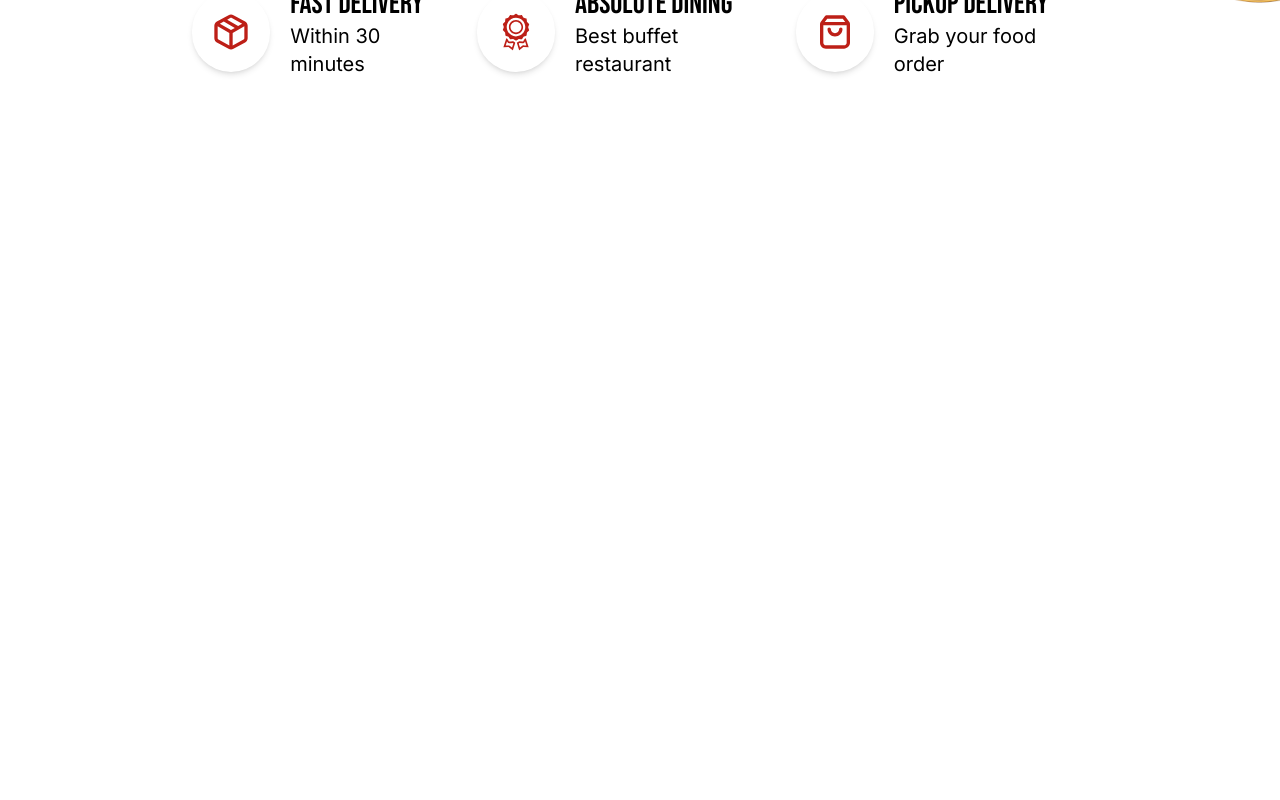
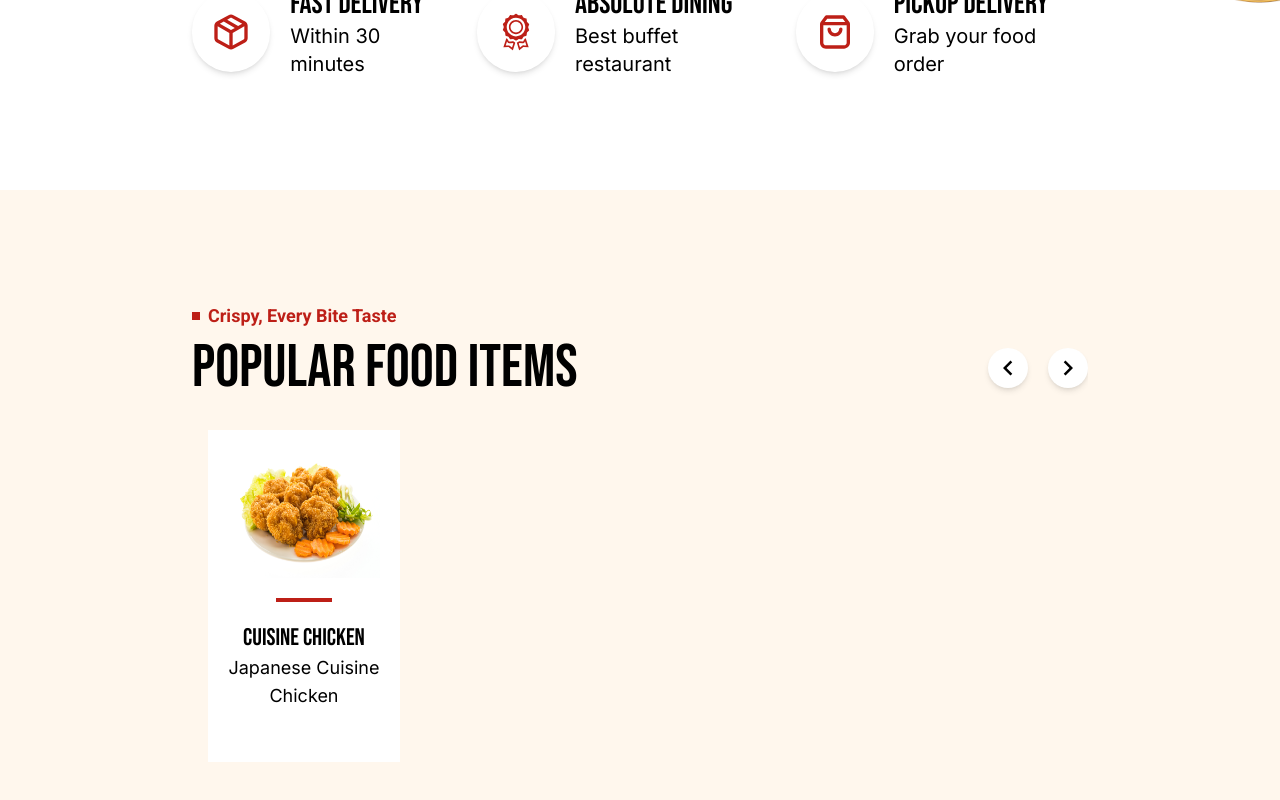
Before and after one commit to Tajbir23/softnio-job-task, a React (Vite) app: page / in a window 1280 px wide. Shown: the part 1541-2341 px from the top of the page. Before the commit the page ends 1731 px from the top, so only its background shows below. Built offline with nearby package versions, Linux system fonts and the light colour scheme.

Commit message:
done: testimonal section

```diff
--- a/package.json
+++ b/package.json
@@ -10,6 +10,8 @@
     "preview": "vite preview"
   },
   "dependencies": {
+    "flowbite": "^2.5.2",
+    "flowbite-react": "^0.10.2",
     "react": "^18.3.1",
     "react-dom": "^18.3.1",
     "react-icons": "^5.3.0"
--- a/src/App.jsx
+++ b/src/App.jsx
@@ -1,6 +1,7 @@
 import About from "./components/about/About"
 import Hero from "./components/hero/Hero"
 import Navbar from "./components/hero/Navbar"
+import Testimonals from "./components/testimonals/Testimonals"
 
 
 
@@ -12,6 +13,7 @@ function App() {
       <Navbar />
       <Hero />
       <About />
+      <Testimonals />
     </>
   )
 }
--- /dev/null
+++ b/src/components/testimonals/TestimonalCard.jsx
@@ -0,0 +1,24 @@
+/* eslint-disable react/prop-types */
+
+
+const TestimonalCard = ({food, className, currentIndex}) => {
+
+  return (
+    <div className={`${className} `} style={{
+      transform: `translateX(-${currentIndex * 100}%)`,
+    }}>
+        <div className="group bg-white p-5 h-full" >
+            <div className="flex justify-center">
+                <img src={food.image} alt="image" className="h-32 " />
+            </div>
+            <hr className="border-t-4 border-[#BD1F17] max-w-14 m-auto mt-5 " />
+            <div className="text-center">
+                <h1 className="font-bebas text-2xl mt-5">{food.title}</h1>
+                <p className="font-inter text-lg">{food.description}</p>
+            </div>
+        </div>
+    </div>
+  )
+}
+
+export default TestimonalCard
--- /dev/null
+++ b/src/components/testimonals/Testimonals.jsx
@@ -0,0 +1,128 @@
+import { MdKeyboardArrowLeft, MdKeyboardArrowRight } from "react-icons/md";
+import burger from './../../assets/popular food/burger.png';
+import pizza from './../../assets/popular food/pizza.png';
+import frenchFrie from './../../assets/popular food/frenchFrie.png';
+import chiken from './../../assets/popular food/chiken.png';
+import TestimonalCard from "./TestimonalCard";
+import { useCallback, useEffect, useState } from "react";
+
+const Testimonals = () => {
+    const foods = [
+        {
+            id: 1,
+            image: burger,
+            title: 'Vegetables Burger',
+            description: 'Barbecue Italian cuisine pizza'
+        },
+        {
+            id: 2,
+            image: pizza,
+            title: 'Special Pizza',
+            description: 'Barbecue Italian cuisine pizza'
+        },
+        {
+            id: 3,
+            image: frenchFrie,
+            title: 'Special French Fries',
+            description: 'Barbecue Italian cuisine'
+        },
+        {
+            id: 4,
+            image: chiken,
+            title: 'Cuisine Chicken',
+            description: 'Japanese Cuisine Chicken'
+        },
+        {
+            id: 5,
+            image: chiken,
+            title: 'Cuisine Chicken',
+            description: 'Japanese Cuisine Chicken'
+        }
+    ];
+
+    const [currentIndex, setCurrentIndex] = useState(0);
+    const [isAnimating, setIsAnimating] = useState(false)
+
+    const getVisibleCards = () => {
+        if (typeof window !== 'undefined') {
+          if (window.innerWidth >= 1024) return 4
+          if (window.innerWidth >= 768) return 3
+          if (window.innerWidth >= 640) return 2
+          return 1
+        }
+        return 4
+      }
+
+      const [visibleCards, setVisibleCards] = useState(getVisibleCards())
+
+      console.log(visibleCards)
+      useEffect(() => {
+        const handleResize = () => {
+          setVisibleCards(getVisibleCards())
+        }
+
+        window.addEventListener('resize', handleResize)
+        return () => window.removeEventListener('resize', handleResize)
+      }, [])
+
+      const handleNext = useCallback(() => {
+        if (!isAnimating) {
+          setIsAnimating(true)
+          setCurrentIndex((prev) => (prev + 1) % foods.length)
+        }
+    }, [isAnimating, foods.length]);
+
+    const handlePrev = useCallback(() => {
+        if (!isAnimating) {
+          setIsAnimating(true)
+          setCurrentIndex((prev) => (prev - 1 + foods.length) % foods.length)
+        }
+    }, [isAnimating, foods.length])
+
+      useEffect(() => {
+        const timer = setTimeout(() => {
+          setIsAnimating(false)
+        }, 300)
+
+        return () => clearTimeout(timer)
+      }, [currentIndex])
+
+      useEffect(() => {
+        const timer = setTimeout(() => {
+          handleNext()
+        }, 1000)
+
+        return () => clearTimeout(timer)
+      },[handleNext])
+
+    return (
+        <div className="bg-orange-50">
+            <div className="lg:mx-48 mx-5 lg:py-28 py-5 overflow-hidden relative">
+                <div className="flex gap-2 items-center">
+                    <div className="h-2 w-2 bg-[#BD1F17]"></div>
+                    <h1 className="text-[#BD1F17] font-bold font-roboto text-lg">Crispy, Every Bite Taste</h1>
+                </div>
+
+                <div className="mt-2 flex justify-between items-center">
+                    <h1 className="font-bebas lg:text-6xl text-4xl">POPULAR FOOD ITEMS</h1>
+                    <div className="flex items-center gap-5">
+                        <div onClick={handlePrev} className="h-10 w-10 rounded-full shadow-md flex items-center justify-center cursor-pointer bg-white">
+                            <MdKeyboardArrowLeft className="text-3xl" />
+                        </div>
+                        <div onClick={handleNext} className="h-10 w-10 rounded-full shadow-md flex items-center justify-center cursor-pointer bg-white">
+                            <MdKeyboardArrowRight className="text-3xl" />
+                        </div>
+                    </div>
+                </div>
+
+                <div className="mt-8 relative overflow-hidden">
+                    <div className="flex">
+                        {foods.map(food => <TestimonalCard key={food.id} food={food} currentIndex={currentIndex} className='w-full sm:w-1/2 md:w-1/3 lg:w-1/4 flex-shrink-0 px-4 transition-transform duration-300 ease-in-out ' />)}
+                    </div>
+                </div>
+            </div>
+        </div>
+    );
+};
+
+export default Testimonals;
```
Also changed, not shown: tailwind.config.js (+6 -1 lines), 1 other file (tests, documents, lock files or other folders).
